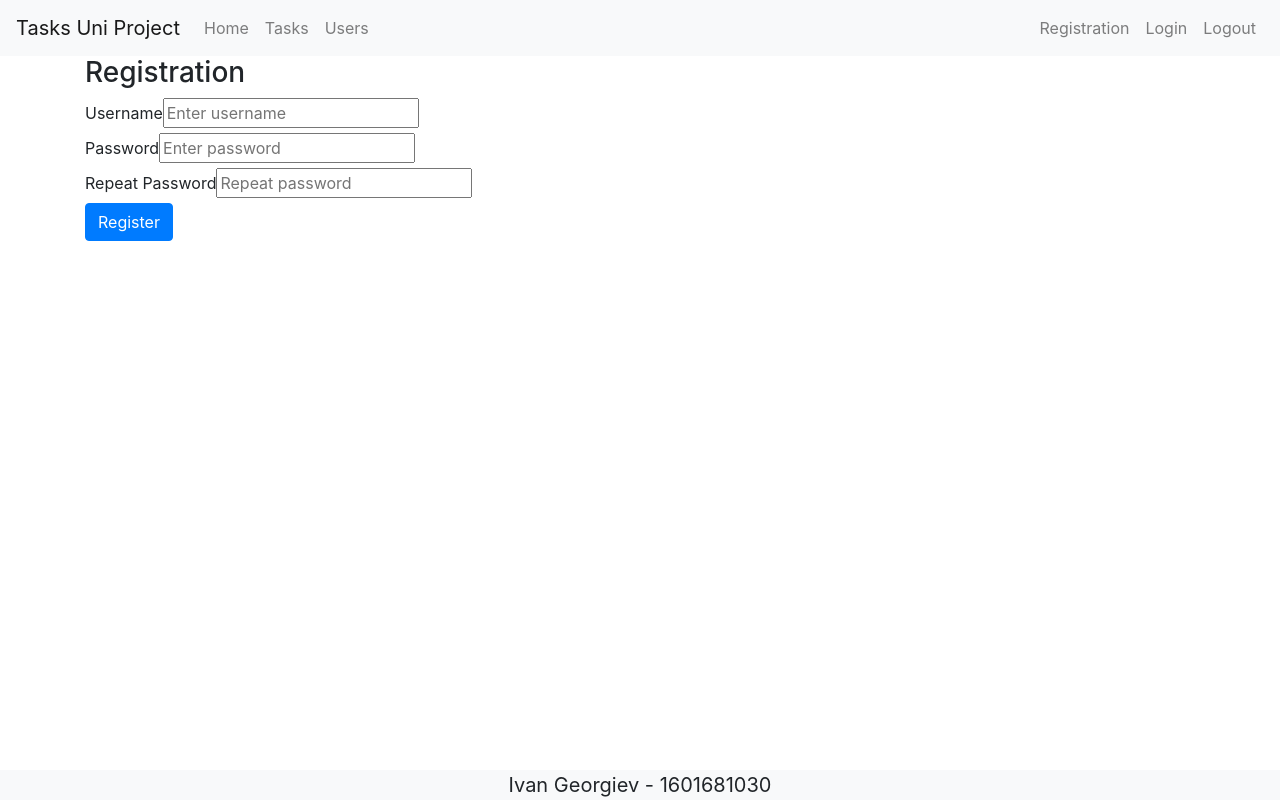
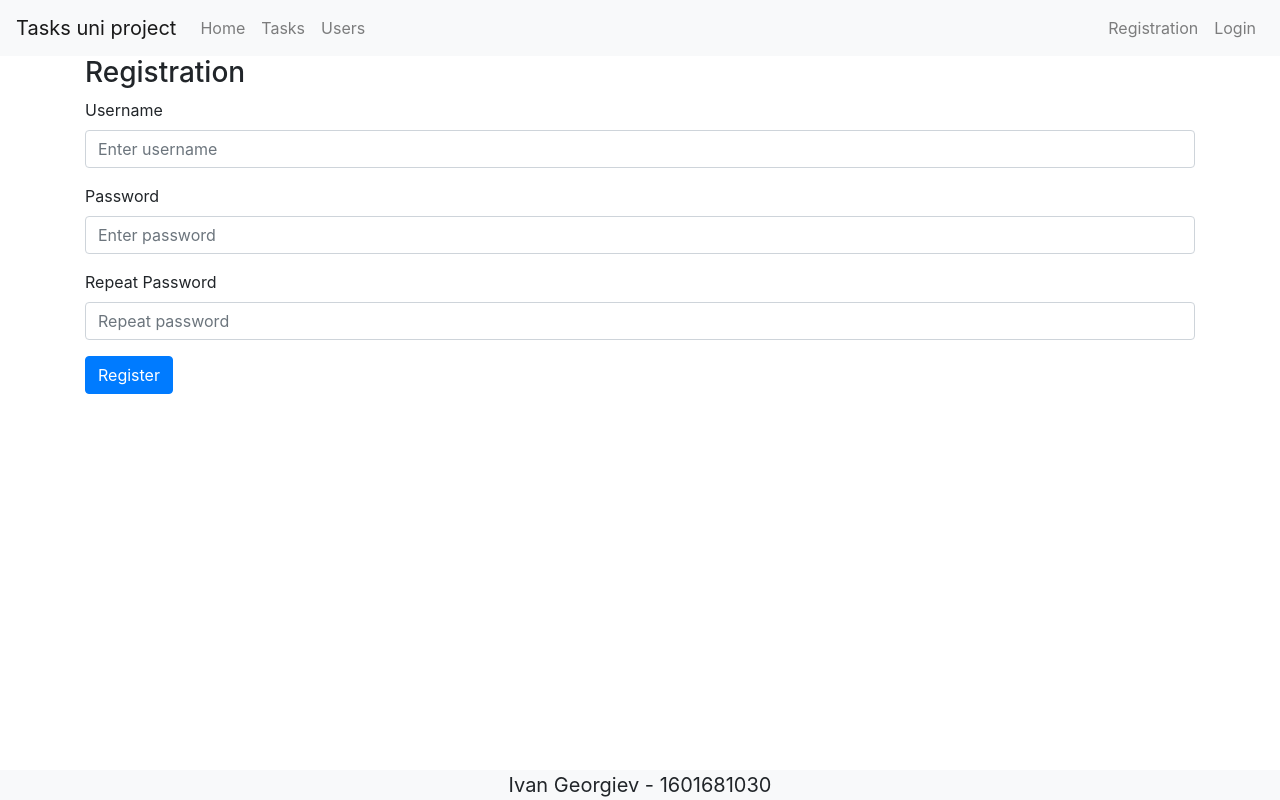
Before and after one commit to ivangeorgiev97/project-tasks-uni, a React (Create React App) app: page /registration in a window 1280 px wide. Built offline with nearby package versions, Linux system fonts and the light colour scheme.

Commit message:
Add store configuration

```diff
--- a/package.json
+++ b/package.json
@@ -13,7 +13,8 @@
     "react-redux": "^7.2.0",
     "react-router-dom": "^5.1.2",
     "react-scripts": "3.4.1",
-    "redux": "^4.0.5"
+    "redux": "^4.0.5",
+    "redux-persist": "^6.0.0"
   },
   "scripts": {
     "start": "react-scripts start",
--- a/src/App.js
+++ b/src/App.js
@@ -3,19 +3,41 @@ import "bootstrap/dist/css/bootstrap.min.css";
 import "./App.css";
 // import Layout from "./components/layout/Layout";
 import Home from "./components/home/Home";
-import Login from "./components/login/Login";
-import Registration from "./components/registration/Registration";
+import Login from "./containers/login/Login";
+import Registration from "./containers/registration/Registration";
 import Tasks from "./components/tasks/Tasks";
 import Users from "./components/users/Users";
 import Header from "./components/layout/header/Header";
 import Footer from "./components/layout/footer/Footer";
 import { BrowserRouter as Router, Switch, Route } from "react-router-dom";
 
+const headerProps = {
+  headerTitle: "Tasks uni project",
+  leftLinks: [
+    { id: 1, path: "/home", text: "Home", isVisible: true },
+    { id: 2, path: "/tasks", text: "Tasks", isVisible: true },
+    { id: 3, path: "/users", text: "Users", isVisible: true },
+  ],
+  rightLinks: [
+    { id: 4, path: "/registration", text: "Registration", isVisible: true },
+    { id: 5, path: "/login", text: "Login", isVisible: true },
+    { id: 5, path: "/logout", text: "Logout", isVisible: false }
+  ]
+};
+
+const footerProps = {
+  content: "Ivan Georgiev - 1601681030",
+};
+
 function App() {
   return (
     <Router>
       <div className="App">
-        <Header />
+        <Header
+          headerTitle={headerProps.headerTitle}
+          leftLinks={headerProps.leftLinks}
+          rightLinks={headerProps.rightLinks}
+        />
         <div className="container">
           <Switch>
             <Route path="/tasks">
@@ -35,7 +57,7 @@ function App() {
             </Route>
           </Switch>
         </div>
-        <Footer content="Ivan Georgiev - 1601681030" />
+        <Footer content={footerProps.content} />
       </div>
     </Router>
   );
--- a/src/components/layout/footer/Footer.jsx
+++ b/src/components/layout/footer/Footer.jsx
@@ -1,4 +1,5 @@
 import React from "react";
+import PropTypes from "prop-types";
 
 const footerStyle = {
   position: "fixed",
@@ -9,12 +10,16 @@ const footerStyle = {
   textAlign: "center"
 };
 
-const Footer = props => {
+const Footer = ({ content }) => {
   return (
     <footer style={footerStyle} className="Footer">
-      { props.content }
+      { content }
     </footer>
   );
 };
 
+Footer.propTypes = {
+  content: PropTypes.string.isRequired
+}
+
 export default Footer;
--- a/src/components/layout/header/Header.jsx
+++ b/src/components/layout/header/Header.jsx
@@ -2,35 +2,59 @@ import React from "react";
 import Navbar from "react-bootstrap/Navbar";
 import Nav from "react-bootstrap/Nav";
 import { Link } from "react-router-dom";
+import PropTypes from "prop-types";
 
-const Header = () => {
+const Header = ({ headerTitle, leftLinks, rightLinks }) => {
+  const finalLeftLinks = leftLinks.map((leftLink) =>
+    leftLink.isVisible ? (
+      <Link key={leftLink.id} className="nav-link" to={leftLink.path}>
+        {leftLink.text}
+      </Link>
+    ) : null
+  );
+  const finalRightLinks = rightLinks.map((rightLink) =>
+    rightLink.isVisible ? (
+      <Link key={rightLink.id} className="nav-link" to={rightLink.path}>
+        {rightLink.text}
+      </Link>
+    ) : null
+  );
+
   return (
     <header className="Header">
       <Navbar bg="light" variant="light">
-        <Navbar.Brand href="#home">Tasks Uni Project</Navbar.Brand>
+        <Link className="navbar-brand" to="/">
+          {headerTitle}
+        </Link>
         <Nav className="mr-auto">
-          <Link className="nav-link" exact to="/">
-            Home
-          </Link>
-          <Link className="nav-link" to="/tasks">
-            Tasks
-          </Link>
-          <Link className="nav-link" to="/users">
-            Users
-          </Link>
+          {finalLeftLinks}
         </Nav>
         <Nav>
-          <Link className="nav-link" to="/registration">
-            Registration
-          </Link>
-          <Link className="nav-link" to="/login">
-            Login
-          </Link>
-          <Nav.Link href="#logout">Logout</Nav.Link>
+          {finalRightLinks}
         </Nav>
       </Navbar>
     </header>
   );
 };
 
+Header.propTypes = {
+  headerTitle: PropTypes.string.isRequired,
+  leftLinks: PropTypes.arrayOf(
+    PropTypes.shape({
+      id: PropTypes.number.isRequired,
+      path: PropTypes.string.isRequired,
+      text: PropTypes.string.isRequired,
+      isVisible: PropTypes.bool.isRequired,
+    }).isRequired
+  ),
+  rightLinks: PropTypes.arrayOf(
+    PropTypes.shape({
+      id: PropTypes.number.isRequired,
+      path: PropTypes.string.isRequired,
+      text: PropTypes.string.isRequired,
+      isVisible: PropTypes.bool.isRequired,
+    }).isRequired
+  ),
+};
+
 export default Header;
--- a/src/components/registration/Registration.jsx
+++ /dev/null
@@ -1,26 +0,0 @@
-import React from "react";
-
-const Registration = () => {
-    return (
-        <section>
-            <h3>Registration</h3>
-            <form>
-                <div className="htmlForm-group">
-                    <label htmlFor="username">Username</label>
-                    <input type="text" className="htmlForm-control" id="username" aria-describedby="username" name="username" placeholder="Enter username" />
-                </div>
-                <div className="htmlForm-group">
-                    <label htmlFor="password1">Password</label>
-                    <input type="password" className="htmlForm-control" id="password1" name="password1" placeholder="Enter password" />
-                </div>
-                <div className="htmlForm-group">
-                    <label htmlFor="password2">Repeat Password</label>
-                    <input type="password" className="htmlForm-control" id="password2" name="password2" placeholder="Repeat password" />
-                </div>
-                <button type="submit" className="btn btn-primary">Register</button>
-            </form>
-        </section>
-    );
-};
-
-export default Registration;
--- /dev/null
+++ b/src/containers/registration/Registration.jsx
@@ -0,0 +1,64 @@
+import React, { useState } from "react";
+import { connect } from "react-redux";
+import { addUser } from "../../store/users/actions"
+
+const Registration = ({ dispatch }) => {
+  const [username, setUsername] = useState("");
+  const [password1, setPassword1] = useState("");
+  const [password2, setPassword2] = useState("");
+
+  const handleRegistrationSubmit = (evt) => {
+    evt.preventDefault();
+    if (password1 !== password2) {
+      console.log('passwords should be the same')
+    }
+    dispatch(addUser({username: username, password: password1}))
+  };
+
+  return (
+    <section>
+      <h3>Registration</h3>
+      <form onSubmit={handleRegistrationSubmit}>
+        <div className="form-group">
+          <label htmlFor="username">Username</label>
+          <input
+            type="text"
+            className="form-control"
+            id="username"
+            aria-describedby="username"
+            name="username"
+            placeholder="Enter username"
+            onChange={e => setUsername(e.target.value)}
+          />
+        </div>
+        <div className="form-group">
+          <label htmlFor="password1">Password</label>
+          <input
+            type="password"
+            className="form-control"
+            id="password1"
+            name="password1"
+            placeholder="Enter password"
+            onChange={e => setPassword1(e.target.value)}
+          />
+        </div>
+        <div className="form-group">
+          <label htmlFor="password2">Repeat Password</label>
+          <input
+            type="password"
+            className="form-control"
+            id="password2"
+            name="password2"
+            placeholder="Repeat password"
+            onChange={e => setPassword2(e.target.value)}
+          />
+        </div>
+        <button type="submit" className="btn btn-primary">
+          Register
+        </button>
+      </form>
+    </section>
+  );
+};
+
+export default connect()(Registration);
--- a/src/index.js
+++ b/src/index.js
@@ -1,34 +1,20 @@
-/* import React from 'react';
-import ReactDOM from 'react-dom';
-import './index.css';
-import App from './App';
-import * as serviceWorker from './serviceWorker';
-
-ReactDOM.render(
-  <React.StrictMode>
-    <App />
-  </React.StrictMode>,
-  document.getElementById('root')
-); */
-
-import React from 'react';
-import { render } from 'react-dom'
-import { createStore } from 'redux'
-import { Provider } from 'react-redux'
-import './index.css';
-import App from './App';
-import rootReducer from './store/rootReducer'
-import * as serviceWorker from './serviceWorker';
-
-const store = createStore(rootReducer)
+import React from "react";
+import { render } from "react-dom";
+import { Provider } from "react-redux";
+import "./index.css";
+import App from "./App";
+import * as serviceWorker from "./serviceWorker";
+import { store, persistorStore } from "./store/storeConfiguration";
+import { PersistGate } from "redux-persist/integration/react";
 
 render(
   <Provider store={store}>
-    <App />
+    <PersistGate loading={null} persistor={persistorStore}>
+      <App />
+    </PersistGate>
   </Provider>,
-  document.getElementById('root')
-)
-
+  document.getElementById("root")
+);
 
 // If you want your app to work offline and load faster, you can change
 // unregister() to register() below. Note this comes with some pitfalls.
--- /dev/null
+++ b/src/store/storeConfiguration.js
@@ -0,0 +1,17 @@
+
+import { createStore } from 'redux'
+import { persistStore, persistReducer } from 'redux-persist'
+import storage from 'redux-persist/lib/storage'
+import rootReducer from './rootReducer'
+
+const persistConfig = {
+  key: 'root',
+  storage,
+}
+
+const persistedReducer = persistReducer(persistConfig, rootReducer)
+
+let store = createStore(persistedReducer)
+let persistorStore = persistStore(store)
+
+export { store, persistorStore }
```
Also changed, not shown: src/containers/login/Login.jsx (renamed from src/components/login/Login.jsx), 1 other file (tests, documents, lock files or other folders).
